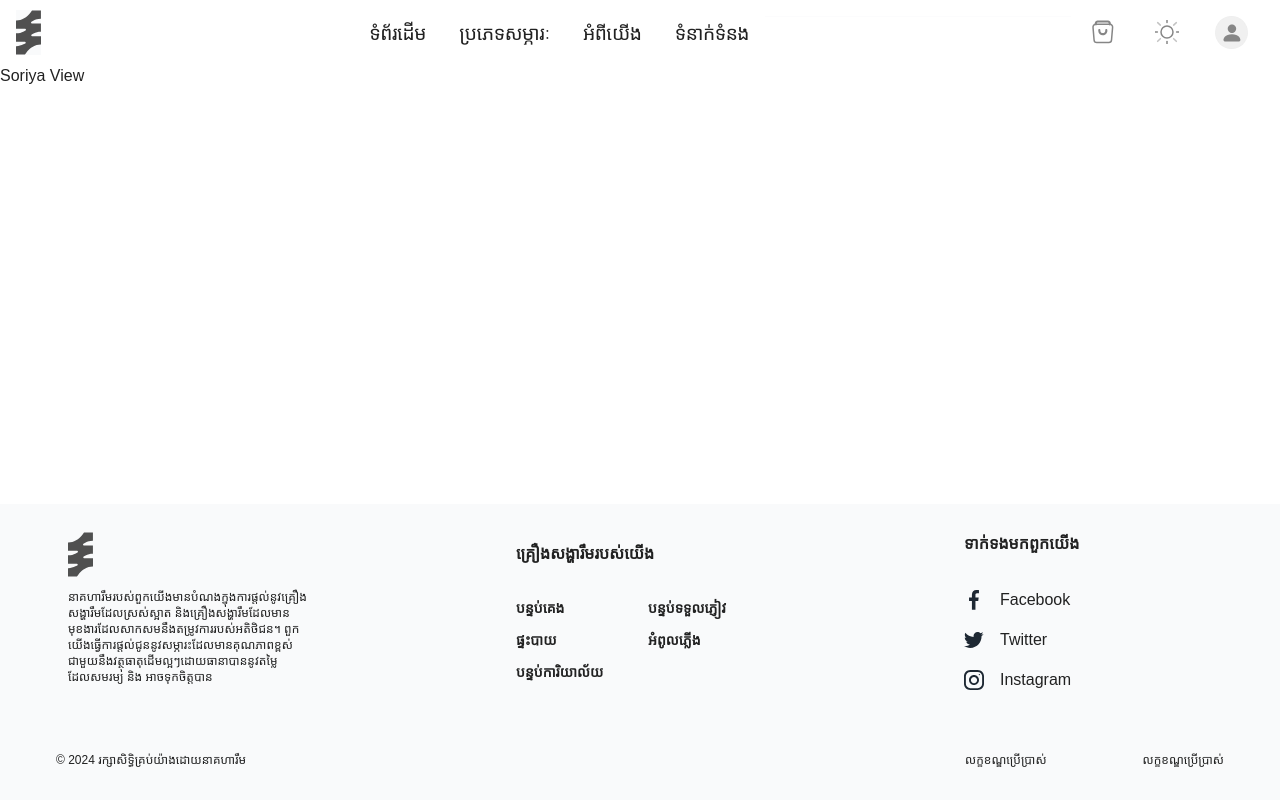
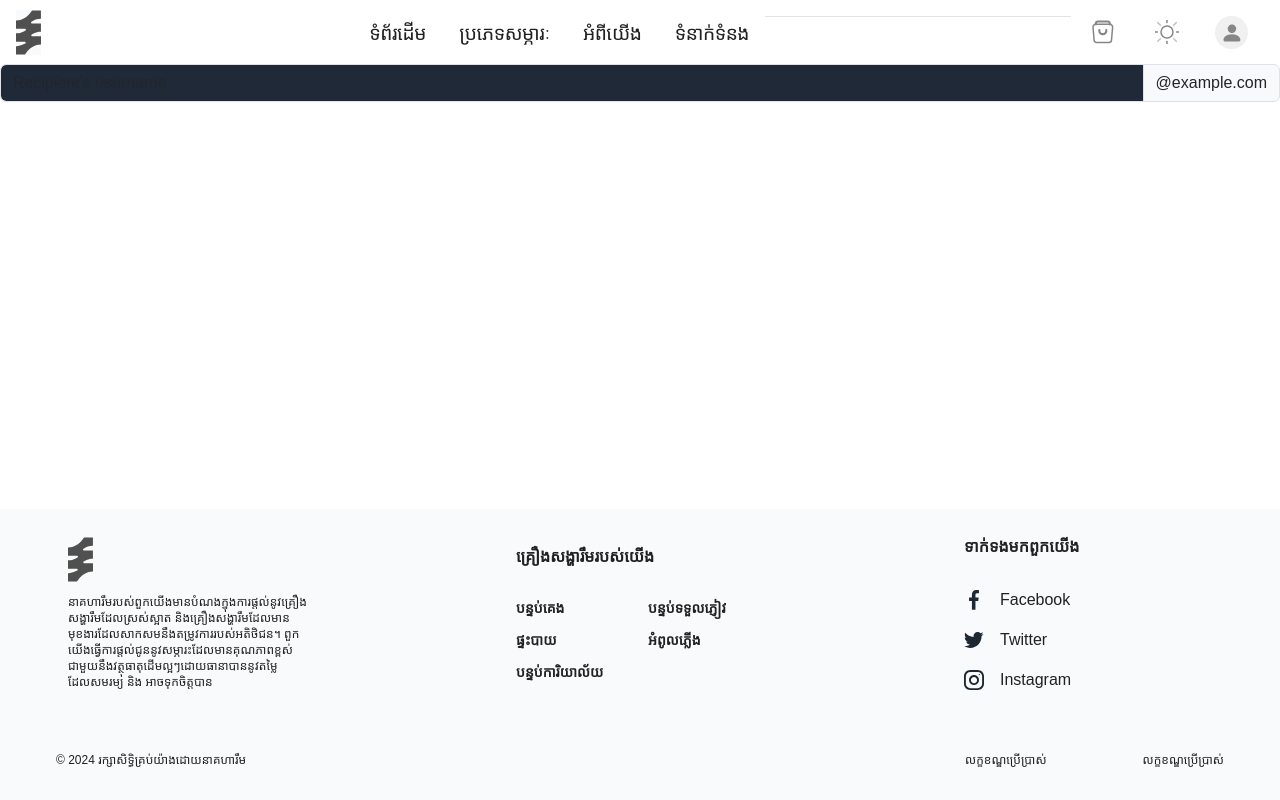
Before and after one commit to VirithHeang12/semester1-project, a Vue app: page /categories/soriya in a window 1280 px wide. Built offline with nearby package versions, Linux system fonts and the light colour scheme; a web font is replaced by a local one.

Commit message:
Add Bootstrap for styling and update SoriyaView with input group

```diff
--- a/package.json
+++ b/package.json
@@ -11,6 +11,7 @@
   },
   "dependencies": {
     "@vueuse/motion": "^2.2.6",
+    "bootstrap": "^5.3.3",
     "bootstrap-icons": "^1.11.3",
     "pinia": "^2.1.7",
     "vue": "^3.4.29",
--- a/src/main.js
+++ b/src/main.js
@@ -1,3 +1,6 @@
+import 'bootstrap/dist/css/bootstrap.min.css';
+import 'bootstrap/dist/js/bootstrap.bundle.min.js';
+
 import './assets/main.css'
 
 import { createApp } from 'vue'
--- a/src/views/page/soriya/SoriyaView.vue
+++ b/src/views/page/soriya/SoriyaView.vue
@@ -1,3 +1,7 @@
 <template>
-    Soriya View
+    <div class="input-group mb-3">
+        <input type="text" class="form-control bg-gray-800" placeholder="Recipient's username"
+            aria-label="Recipient's username" aria-describedby="basic-addon2">
+        <span class="input-group-text" id="basic-addon2">@example.com</span>
+    </div>
 </template>
```
Also changed, not shown: src/assets/base.css (added).
